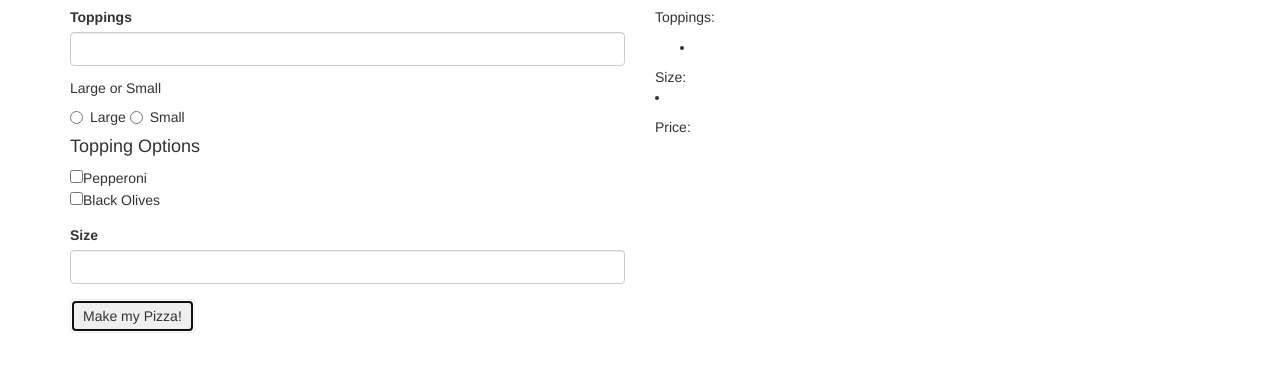
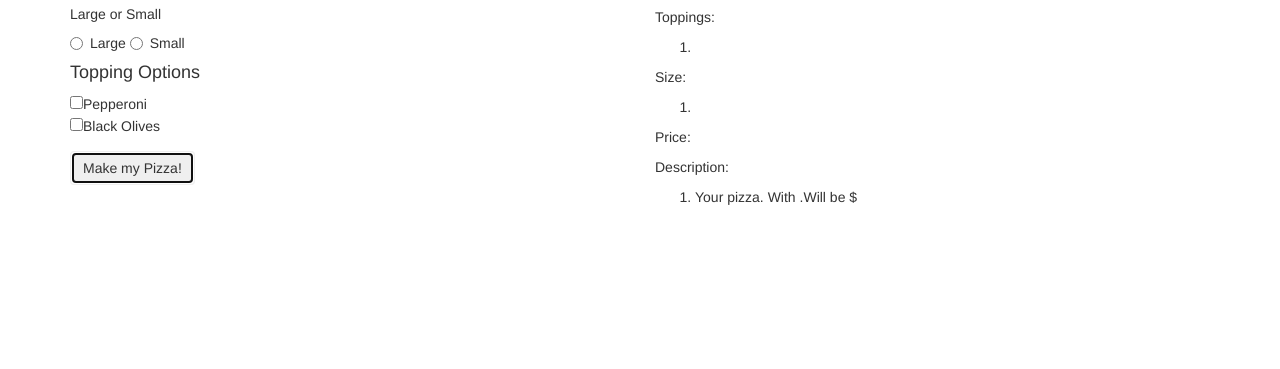
Before and after one commit to n-powell/Pizza, a plain HTML site: page index.html in a window 1280 px wide. Both pictures are taken after a click on the button "Make my Pizza!". Shown: the part 281-650 px from the top of the page. Drawn offline with Linux system fonts and the light colour scheme.

Commit message:
add ordered lists to output so user can order more than one pizza. ordered list assosiates pizza descriptions and size/topping options chosen.

```diff
--- a/index.html
+++ b/index.html
@@ -16,14 +16,14 @@
 
       <div class="row">
 
-        <div class="col-md-6">
+        <div class="col-sm-6">
           <h2>Make a Pizza:</h2>
 
           <form id="new-pizza">
-            <div class="form-group">
+            <!-- <div class="form-group">
               <label for="new-toppings">Toppings</label>
               <input type="text" class="form-control" id="new-toppings">
-            </div>
+            </div> -->
 
 
             <div class="radio" id="size">
@@ -57,10 +57,10 @@
 
 
 
-            <div class="form-group">
+            <!-- <div class="form-group">
               <label for="new-size">Size</label>
               <input type="text" class="form-control" id="formnew-size">
-            </div>
+            </div> -->
 
             <button type="submit" class="btn">Make my Pizza!</button>
           </form>
@@ -68,14 +68,15 @@
 
         </div>
 
-        <div class="col-md-6">
+        <div class="col-sm-6">
           <div id="show-pizza">
             <h2>Your Pizza</h2>
-            <p>Toppings: <ul id="toppings">
+            <p>Toppings: <ol id="toppings">
 
-            </ul>
-            <p>Size: <span id="newSize"></span></p>
+            </ol>
+            <p>Size: <ol id="newSize"></ol></p>
             <p>Price: <span id="outputPrice"></span></p>
+            <p>Description: <ol id="description"></ol></p>
 
           </div>
         </div>
--- a/js/scripts.js
+++ b/js/scripts.js
@@ -2,12 +2,12 @@
 
 function Pizza () {
   this.toppings = [];
-  this.pizzaSize = [];
+  this.pizzaSize = "";
 
 }
 
 Pizza.prototype.fullPizza = function() {
-  return  "Your" + this.pizzaSize + "pizza. With" + this.toppings + ".Will be";
+  return  "Your " + [this.pizzaSize] + " pizza. With " + [this.toppings] + " .Will be $";
 }
 
 
@@ -26,32 +26,20 @@ $(document).ready(function(){
 
     var inputtedSize = $("input:radio[name=size]:checked").each(function(){
       var size = $(this).val();
-      newPizza.pizzaSize.push(size);
+      newPizza.pizzaSize = size;
     });
-
-
-
-
-
-
 
 
 
     console.log(newPizza.pizzaSize);
     console.log(newPizza.toppings);
-    console.log(newPizza.fullpizza);
+    console.log(newPizza.fullPizza());
 
 
 
-    $("ul#toppings").append("<li>" + newPizza.toppings + "</li>");
+    $("ol#toppings").append("<li>" + newPizza.toppings + "</li>");
     $("#newSize").append("<li>" + newPizza.pizzaSize + "</li>");
+    $("#description").append("<li>" + newPizza.fullPizza() + "</li>");
 
   });
-
-
-
-
-
-
-
 });
```
